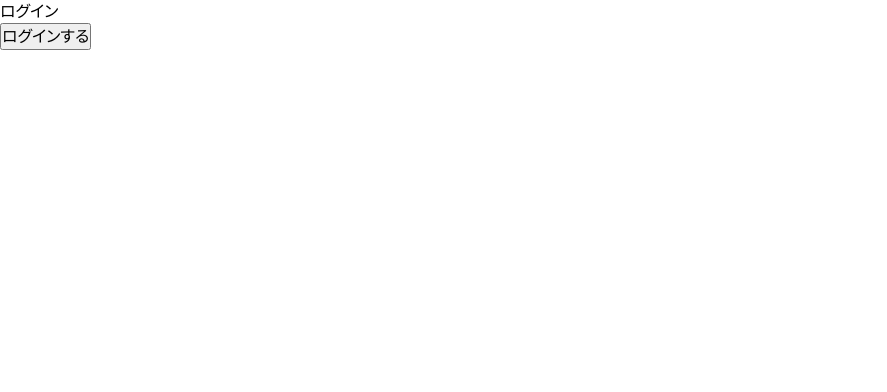
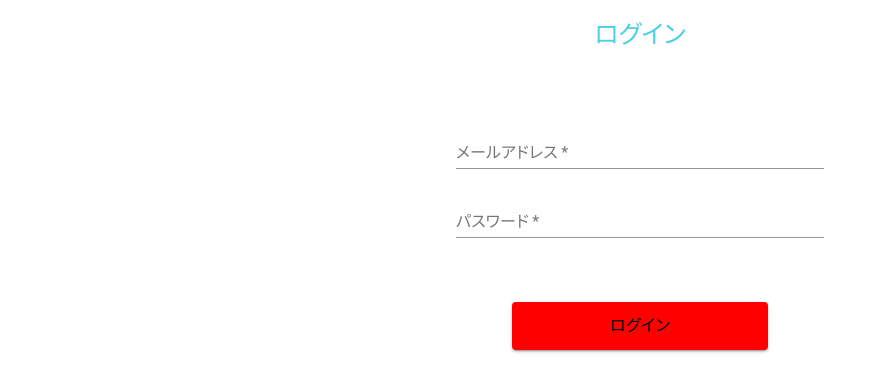
Before and after one commit to shoprogram/yokunaru-site, a React (Create React App) app: page /login in a window 1280 px wide. Shown: the top 392 px of the page, without its empty margins (0-887 px from the left). Built offline with nearby package versions, Linux system fonts and the light colour scheme.

Commit message:
firebase旧設定：変更前

```diff
--- a/src/Router.jsx
+++ b/src/Router.jsx
@@ -1,11 +1,11 @@
 import React from 'react'
 import {Route, Switch} from 'react-router';
-import {Login, Home, SignUp} from './templates';
+import {Home, SignUp, SignIn} from './templates';
 
 const Router = () => {
   return (
       <Switch>
-        <Route exact path="/login" component={Login} />
+        <Route exact path="/login" component={SignIn} />
         <Route exact path="(/)?" component={Home} />
         <Route exact path="/signup" component={SignUp} />
       </Switch>
--- a/src/firebase/config.js
+++ b/src/firebase/config.js
@@ -2,6 +2,7 @@
 const firebaseConfig = {
   apiKey: "AIzaSyBvq7pgdFwYQNzG4bqjBtyuyekMOgTPCd0",
   authDomain: "yokunaru-site-28acf.firebaseapp.com",
+  databaseURL: "https://yokunaru-site-28acf.firebaseio.com",
   projectId: "yokunaru-site-28acf",
   storageBucket: "yokunaru-site-28acf.appspot.com",
   messagingSenderId: "939488431099",
--- a/src/firebase/index.js
+++ b/src/firebase/index.js
@@ -8,8 +8,8 @@ import {firebaseConfig} from "./config";
 firebase.initializeApp(firebaseConfig);
 export const auth = firebase.auth();
 export const db = firebase.firestore();
+export const storage = firebase.storage();
 export const functions = firebase.functions();
-export const storage = firebase.storage();
+export const FirebaseTimestamp = firebase.firestore.Timestamp;
 // export const fb = firebase;
 // export const FirebaseFieldValue = firebase.firestore.FieldValue
-export const FirebaseTimestamp = firebase.firestore.Timestamp;
--- a/src/reducks/store/initialState.js
+++ b/src/reducks/store/initialState.js
@@ -2,6 +2,7 @@
 const initialState = {
   users: {
     isSignedIn: false,
+    role: "",
     uid: "",
     username: ""
   }
--- a/src/reducks/users/actions.js
+++ b/src/reducks/users/actions.js
@@ -4,6 +4,7 @@ export const signInAction = (userState) => {
     type: "SGIN_IN",
     payload: {
       isSignedIn: true,
+      role: userState.role,
       uid: userState.uid,
       username: userState.username
     }
--- a/src/reducks/users/operations.js
+++ b/src/reducks/users/operations.js
@@ -1,30 +1,39 @@
 import {signInAction} from "./actions";
 import {push} from 'connected-react-router';
-import {auth, db, FirebaseTimestamp} from '../../firebase/index';
+// import {auth, db, FirebaseTimestamp} from '../../firebase/index';
 
 
-export const signIn = () => {
-  return async (dispatch, getState) => {
-    const state = getState()
-    const isSignedIn = state.users.isSignedIn
+export const signIn = (email, password) => {
+//   return async (dispatch) => {
+//      // Validation
+//      if (email === "" || password === "" ) {
+//       alert("必須項目が未入力です")
+//       return false
+//     }
 
-    if (!isSignedIn) {
-      const url = 'https://api.github.com/users/deatiger'
+//     auth.signInWithEmailAndPassword(email, password)
+//     .then(result => {
+//       const user = result.user
 
-      const responese = await fetch(url)
-                              .then(res => res.json())
-                              .catch(() => null)
+//       if(user) {
+//         const uid = user.uid
 
-      const username = responese.login
+//         db.collection('users').doc(uid).get()
+//          .then(snapshot => {
+//           const data =  snapshot.data()
 
-      dispatch(signInAction({
-        isSignedIn: true,
-        uid:"000001",
-        username: username
-      }))
-      dispatch(push('/'))
-    }
-  }
+//          dispatch(signInAction({
+//            isSugnedIn: true,
+//            role: data.role,
+//            uid: uid,
+//            username: data.username
+//          }))
+
+//          dispatch(push('/'))
+//         })
+//       }
+//     })
+//   }
 }
 
 export const signUp = (username, email, password, confirmPassword) => {
@@ -40,27 +49,27 @@ export const signUp = (username, email, password, confirmPassword) => {
   //     return false
   //   }
 
-  //   return auth.createUserWithEmailAndPassword(email, password)
-  //   .then(result => {
-  //       const user = result.user
-  //       if(user) {
-  //         const uid = user.uid
-  //         const timestamp = FirebaseTimestamp.now()
+  //   // return auth.createUserWithEmailAndPassword(email, password)
+  //   // .then(result => {
+  //   //     const user = result.user
+  //   //     if(user) {
+  //   //       const uid = user.uid
+  //   //       const timestamp = FirebaseTimestamp.now()
 
-  //         const userInitialData = {
-  //           created_at: timestamp,
-  //           email: email,
-  //           role:"customer",
-  //           uid: uid,
-  //           updated_at:timestamp,
-  //           username: username
-  //         }
+  //   //       const userInitialData = {
+  //   //         created_at: timestamp,
+  //   //         email: email,
+  //   //         role:"customer",
+  //   //         uid: uid,
+  //   //         updated_at:timestamp,
+  //   //         username: username
+  //   //       }
 
-  //         db.collection('users').doc(uid).set(userInitialData)
-  //           .then(() => {
-  //             dispatch(push('/'))
-  //           })
+  //   //       db.collection('users').doc(uid).set(userInitialData)
+  //   //         .then(() => {
+  //   //           dispatch(push('/'))
+  //           // })
   //       }
-    // })
+  //   })
   // }
 }
--- a/src/templates/SignIn.jsx
+++ b/src/templates/SignIn.jsx
@@ -1,45 +1,45 @@
-// import React, {useState, useCallback} from 'react';
-// import {PrimaryButton, TextInput} from "../components/UIkit";
-// import {useDispatch} from "react-redux";
-// import {signIn} from "../reducks/users/operations";
-// import {push} from "connected-react-router"
+import React, {useState, useCallback} from 'react';
+import {PrimaryButton, TextInput} from "../components/UIkit";
+import {useDispatch} from "react-redux";
+import {signIn} from "../reducks/users/operations";
+import {push} from "connected-react-router"
 
-// const SignIn = () => {
-//     const dispatch = useDispatch();
+const SignIn = () => {
+    const dispatch = useDispatch();
 
 
-//     const [email, setEmail] = useState("")
-//     const [password, setPassword] = useState("")
+    const [email, setEmail] = useState("")
+    const [password, setPassword] = useState("")
 
-//     const inputEmail = useCallback((e) => {
-//         setEmail(e.target.value)
-//     },[]);
+    const inputEmail = useCallback((e) => {
+        setEmail(e.target.value)
+    },[]);
 
-//     const inputPassword = useCallback((e) => {
-//         setPassword(e.target.value)
-//     },[]);
+    const inputPassword = useCallback((e) => {
+        setPassword(e.target.value)
+    },[]);
 
-//     return (
-//         <div className="c-section-container">
-//             <h2 className="u-text-center u-text__headline">ログイン</h2>
-//             <div className="module-spacer--medium" />
-//             <TextInput
-//                 fullWidth={true} label={"メールアドレス"} multiline={false} required={true}
-//                 rows={1} value={email} type={"email"} onChange={inputEmail}
-//             />
-//             <TextInput
-//                 fullWidth={true} label={"パスワード"} multiline={false} required={true}
-//                 rows={1} value={password} type={"password"} onChange={inputPassword}
-//             />
-//             <div className="module-spacer--medium" />
-//             <div className="center">
-//                 <PrimaryButton label={"ログイン"} onClick={() => dispatch(signIn(email, password))} />
-//                 <div className="module-spacer--small" />
-//                 <p className="u-text-small" onClick={() => dispatch(push('/signin/reset'))}>パスワードを忘れた方はこちら</p>
-//                 <p className="u-text-small" onClick={() => dispatch(push('/signup'))}>アカウント登録がまだですか？</p>
-//             </div>
-//         </div>
-//     );
-// };
+    return (
+        <div className="c-section-container">
+            <h2 className="u-text-center u-text__headline">ログイン</h2>
+            <div className="module-spacer--medium" />
+            <TextInput
+                fullWidth={true} label={"メールアドレス"} multiline={false} required={true}
+                rows={1} value={email} type={"email"} onChange={inputEmail}
+            />
+            <TextInput
+                fullWidth={true} label={"パスワード"} multiline={false} required={true}
+                rows={1} value={password} type={"password"} onChange={inputPassword}
+            />
+            <div className="module-spacer--medium" />
+            <div className="center">
+                <PrimaryButton label={"ログイン"} onClick={() => dispatch(signIn(email, password))} />
+                {/* <div className="module-spacer--small" /> */}
+                {/* <p className="u-text-small" onClick={() => dispatch(push('/signin/reset'))}>パスワードを忘れた方はこちら</p>
+                <p className="u-text-small" onClick={() => dispatch(push('/signup'))}>アカウント登録がまだですか？</p> */}
+            </div>
+        </div>
+    );
+};
 
-// export default SignIn;
+export default SignIn;
--- a/src/templates/SignUp.jsx
+++ b/src/templates/SignUp.jsx
@@ -2,7 +2,7 @@
 import React, { useCallback, useState} from 'react';
 import {PrimaryButton, TextInput} from "../components/UIkit";
 import {useDispatch} from "react-redux";
-// import {signUp} from "../reducks/users/operations";
+import {signUp} from "../reducks/users/operations";
 import {push} from "connected-react-router";
 
 
@@ -52,10 +52,10 @@ const SignUp = () => {
             />
             <div className="module-spacer--medium" />
             <div className="center">
-                {/* <PrimaryButton
+                <PrimaryButton
                     label={"アカウントを登録する"}
                     onClick={() => dispatch(signUp(username, email, password, confirmPassword))}
-                /> */}
+                />
                 <div className="module-spacer--small" />
                 <p className="u-text-small" onClick={() => dispatch(push('/signin'))}>アカウントをお持ちの方はこちら</p>
             </div>
--- a/src/templates/index.js
+++ b/src/templates/index.js
@@ -1,6 +1,7 @@
+export {default as Home} from './Home'
 export {default as Login} from './Login'
 export {default as SignUp} from './SignUp'
-export {default as Home} from './Home'
+export {default as SignIn} from './SignIn'
 // export {default as CartList} from './CartList'
 // export {default as CheckoutWrapper} from './CheckoutWrapper'
 // export {default as OrderConfirm} from './OrderConfirm'
@@ -10,5 +11,4 @@ export {default as Home} from './Home'
 // export {default as ProductEdit} from './ProductEdit'
 // export {default as ProductList} from './ProductList'
 // export {default as Reset} from './Reset'
-// export {default as SignIn} from './SignIn'
 // export {default as UserMyPage} from './UserMyPage'
```
